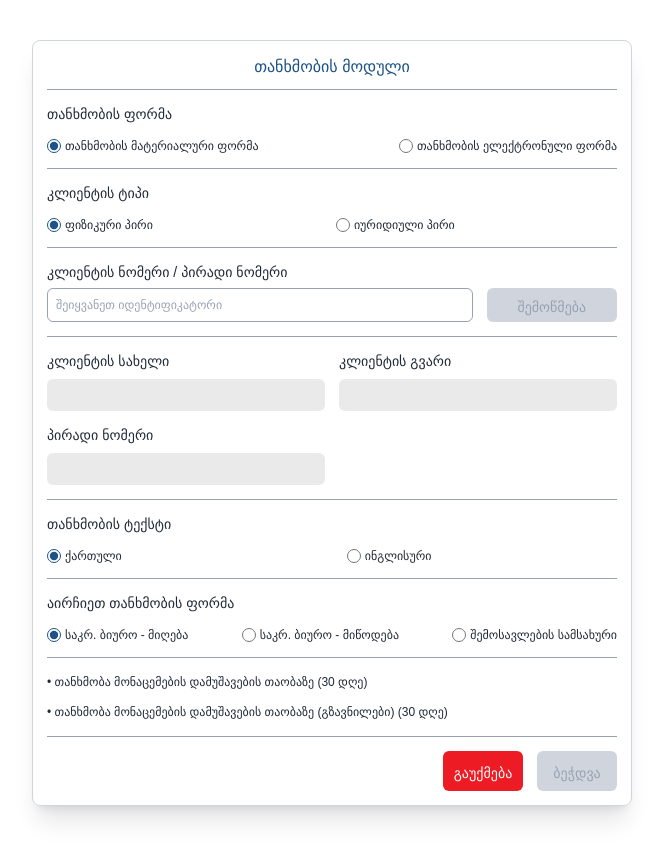
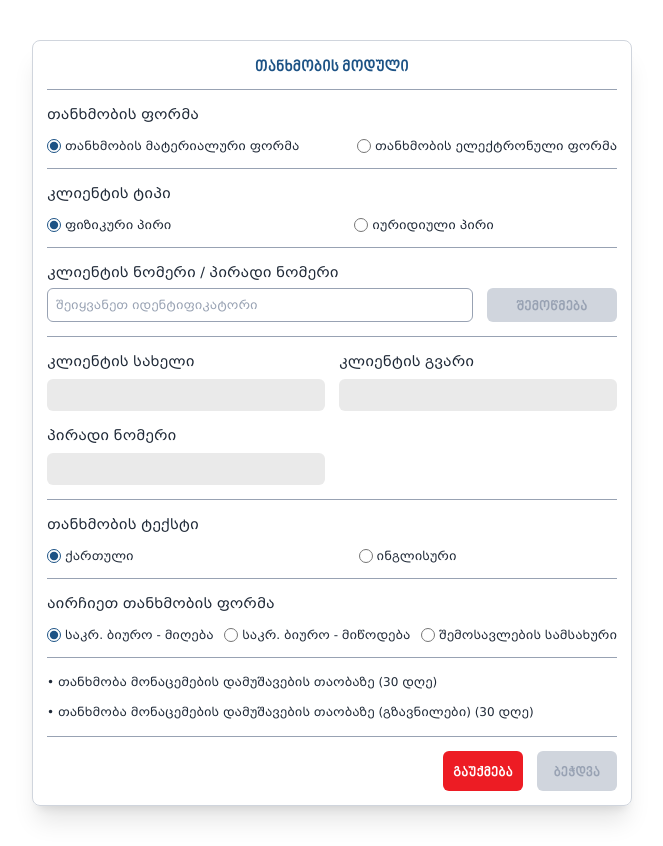
Before and after one commit to Gandobilis/catru, a Vue app: page / in a window 1280 px wide. Shown: the whole page, without its empty margins (308-971 px from the left). Built offline with nearby package versions, Linux system fonts and the light colour scheme; a web font is replaced by a local one.

Commit message:
ფონტების გადატანა public-ში.

```diff
--- a/src/style.css
+++ b/src/style.css
@@ -4,14 +4,14 @@
 
 @font-face {
     font-family: 'mtavruli';
-    src: url('fonts/bpg_nino_mtavruli_bold.otf') format('opentype');
+    src: url('/src/assets/fonts/bpg_nino_mtavruli_bold.otf') format('opentype');
     font-weight: bold;
     font-style: normal;
 }
 
 @font-face {
     font-family: 'mrgvlovani';
-    src: url('fonts/bpg_mrgvlovani_2010.ttf') format('truetype');
+    src: url('/src/assets/fonts/bpg_mrgvlovani_2010.ttf') format('truetype');
     font-weight: normal;
     font-style: normal;
 }
```
Also changed, not shown: src/assets/fonts/bpg_mrgvlovani_2010.ttf (renamed from public/fonts/bpg_mrgvlovani_2010.ttf), src/assets/fonts/bpg_nino_mtavruli_bold.otf (renamed from public/fonts/bpg_nino_mtavruli_bold.otf).
